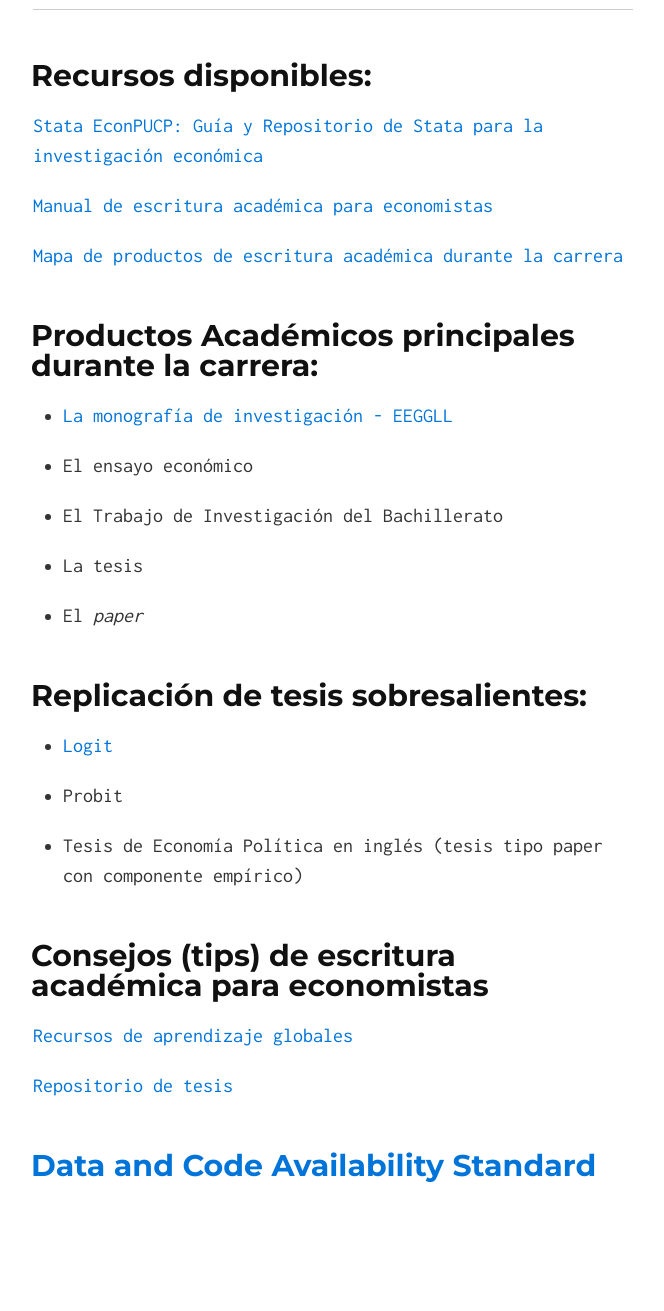
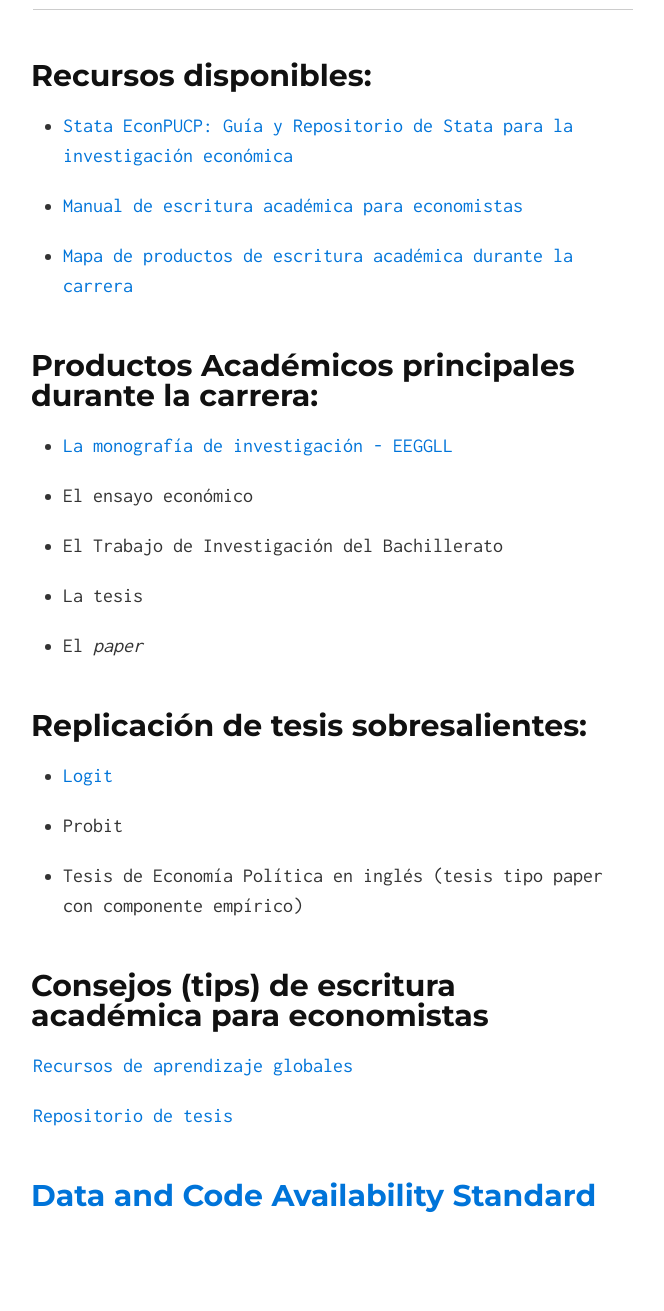
Before and after one commit to EconPUCP/EconPUCP.github.io, a Jekyll site: the page built from docs/index.md, in a window 1280 px wide. Shown: the part 760-2071 px from the top of the page, without its empty margins (307-971 px from the left). Built offline with Jekyll 4.4.1, drawn with Linux system fonts in a browser that asks for light colours; our own code applies the rules of GitHub Pages for plain Markdown files; before the commit the page ends 2041 px from its top, so only the background shows below that.

```diff
--- a/docs/index.md
+++ b/docs/index.md
@@ -17,13 +17,13 @@ Esta página funciona como un _hub_ o centralizador de recursos internos y exter
 
 ## Recursos disponibles:
 
-[Stata EconPUCP: Guía y Repositorio de Stata para la investigación económica](https://econpucp.github.io/Stata/ "Stata EconPUCP: Guía y Repositorio de Stata para la investigación económica")
+* [Stata EconPUCP: Guía y Repositorio de Stata para la investigación económica](https://econpucp.github.io/Stata/ "Stata EconPUCP: Guía y Repositorio de Stata para la investigación económica")
 
 
-[Manual de escritura académica para economistas](https://experimentology.io/  "Manual de escritura académica para economistas")
+* [Manual de escritura académica para economistas](https://experimentology.io/  "Manual de escritura académica para economistas")
 
 
-[Mapa de productos de escritura académica durante la carrera](https://www.canva.com/design/DAFXHlAPNeU/TKiErYuoQSVai0WKkwJBkQ/view?utm_content=DAFXHlAPNeU&utm_campaign=designshare&utm_medium=link&utm_source=publishsharelink "Mapa de productos de escritura académica durante la carrera")
+* [Mapa de productos de escritura académica durante la carrera](https://www.canva.com/design/DAFXHlAPNeU/TKiErYuoQSVai0WKkwJBkQ/view?utm_content=DAFXHlAPNeU&utm_campaign=designshare&utm_medium=link&utm_source=publishsharelink "Mapa de productos de escritura académica durante la carrera")
 
 ## Productos Académicos principales durante la carrera:
 
```
